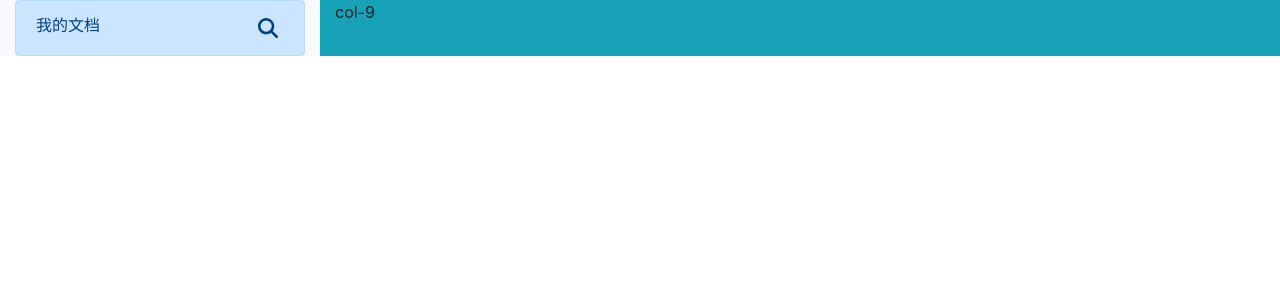
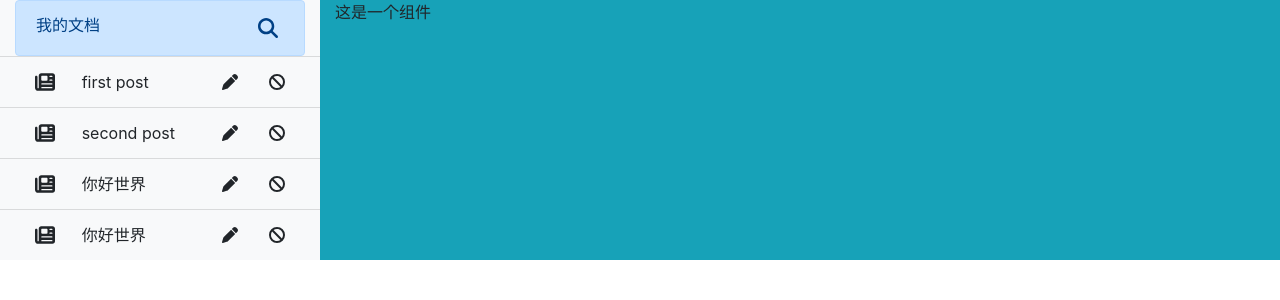
Before and after one commit to wangxyang/EMDE, a React (Create React App) app: page / in a window 1280 px wide. Shown: the top 300 px of the page. Built offline with nearby package versions, Linux system fonts and the light colour scheme.

Commit message:
EMDE-1-新增文件列表静态页面组件

```diff
--- a/src/App.css
+++ b/src/App.css
@@ -11,3 +11,7 @@
   border: 1px solid transparent;
   border-radius: .25rem;
 }
+
+.c-link {
+  cursor: pointer;
+}
--- a/src/App.js
+++ b/src/App.js
@@ -1,6 +1,8 @@
 import './App.css';
 import 'bootstrap/dist/css/bootstrap.min.css'
 import FileSearch from './components/FileSearch';
+import FileList from './components/FileList';
+import defaultFiles from './utils/defaultFile';
 
 function App() {
   return (
@@ -12,9 +14,12 @@ function App() {
               title = '我的文档'
               onFileSearch = {(value) => {console.log(value)}}
             />
+            <FileList
+              files={defaultFiles}
+            />
         </div>
         <div className='col-9 bg-info right-panel'>
-            col-9
+            这是一个组件
         </div>
       </div>
     </div>
--- /dev/null
+++ b/src/components/FileList.js
@@ -0,0 +1,50 @@
+//左侧菜单-文件列表组件
+import React, {useState, useEffect, useRef} from "react";
+import { FontAwesomeIcon } from '@fortawesome/react-fontawesome'
+import { faPen, faBan, faNewspaper} from '@fortawesome/free-solid-svg-icons'
+import { PropTypes } from "prop-types";
+
+const FileList = ({ files, onFileClick, onSaveEdit, onFileDelete}) => {
+    return (
+        <ul className="list-group list-group-flush file-list ">
+            {
+                files.map(file => (
+                    <li
+                        className="row list-group-item bg-light d-flex justify-content-between align-items-center "
+                        key={file.id}
+                    >
+                        <span className="col-2" size='lg'>
+                            <FontAwesomeIcon icon={faNewspaper} size="lg" />
+                        </span>
+                        <span
+                            className="col-6 c-link"
+                            onClick={() => {onFileClick(file.id)}}
+                        >
+                            {file.title}
+                        </span>
+                        <button
+                            type="button"
+                            className="icon-button col-2"
+                            onClick={() => {}}
+                        >
+                            <FontAwesomeIcon icon={faPen} title="编辑"/>
+                        </button>
+                        <button
+                            type="button"
+                            className="icon-button col-2"
+                            onClick={() => {}}
+                        >
+                            <FontAwesomeIcon icon={faBan} title="删除" />
+                        </button>
+                    </li>
+                ))
+            }
+        </ul>
+    )
+}
+
+FileList.propTypes = {
+    files: PropTypes.array
+}
+
+export default FileList
--- /dev/null
+++ b/src/utils/defaultFile.js
@@ -0,0 +1,28 @@
+const defaultFiles = [
+    {
+      id: '1',
+      title: 'first post',
+      body: '*should be aware of this*',
+      createdAt: 1563762965704
+    },
+    {
+      id: '2',
+      title: 'second post',
+      body: '## this is the title',
+      createdAt: 1563762965704
+    },
+    {
+      id: '3',
+      title: '你好世界',
+      body: '### 这是另外一个小标题欧',
+      createdAt: 1563762965704
+    },
+    {
+      id: '4',
+      title: '你好世界',
+      body: '**粗体内容**',
+      createdAt: 1563762965704
+    }
+  ]
+
+  export default defaultFiles
```
